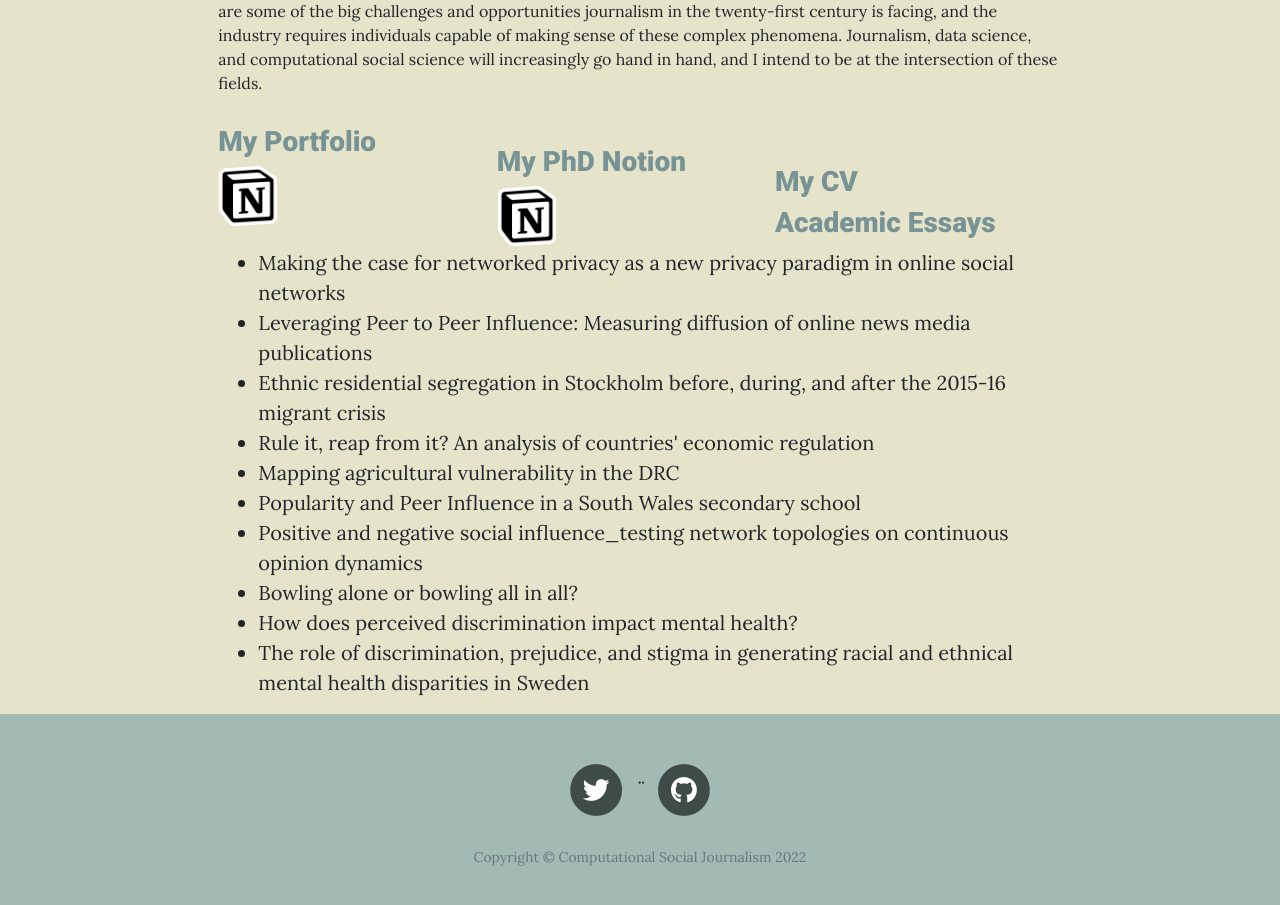
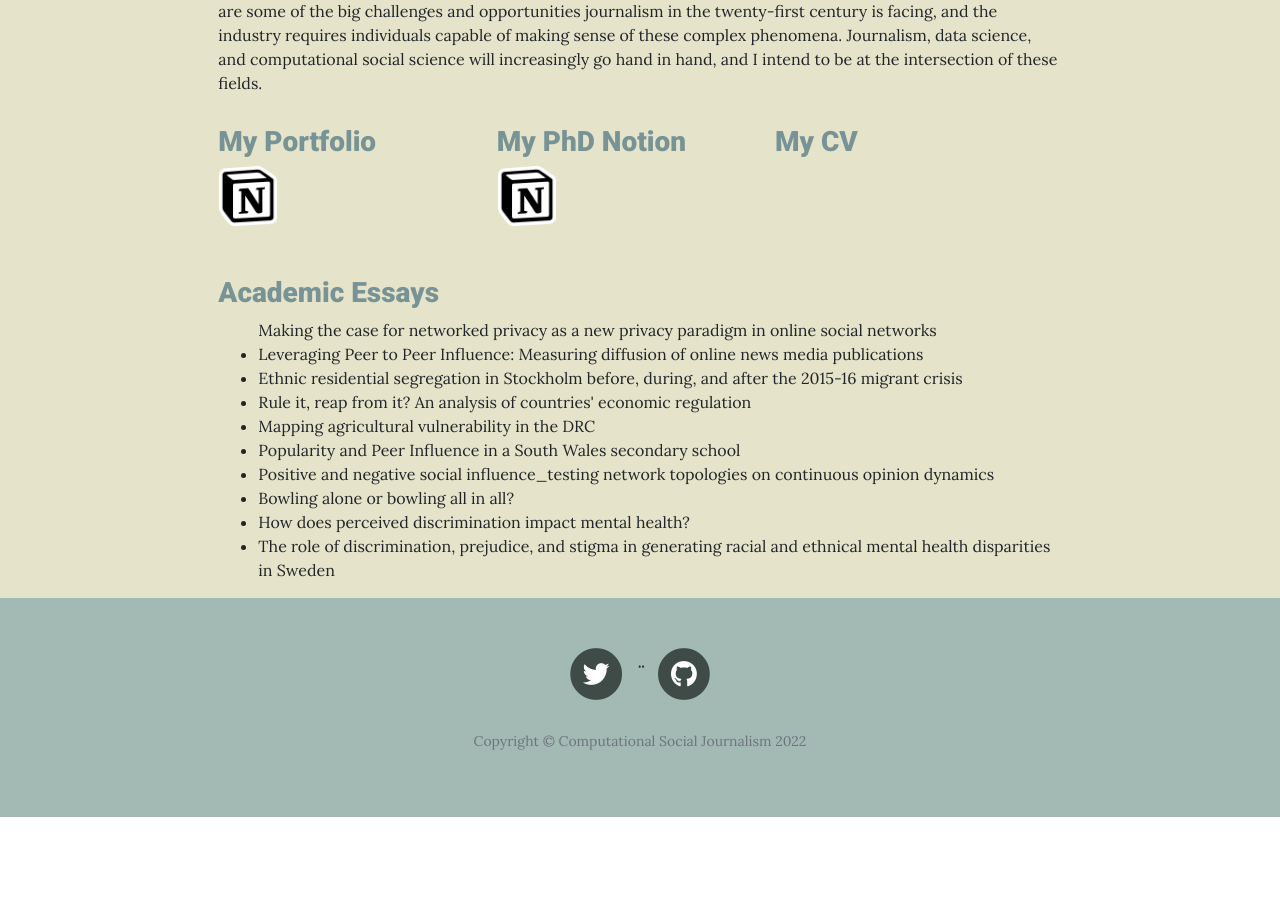
Before and after one commit to simonabisiani/simonabisiani_old_website, a website: page index.html in a window 1280 px wide. Shown: the part 1725-2630 px from the top of the page. After the commit the page ends 2542 px from the top, so only its background shows below. Drawn offline with nearby package versions, Linux system fonts and the light colour scheme.

Commit message:
Update index.html

```diff
--- a/index.html
+++ b/index.html
@@ -61,17 +61,18 @@
             alt="Portfolio" style="width:60px;height:60px;"></a>        </div>
 
         <div style="background-color: #E5E3C9; width:33%; float:left;">
-    <h2 class="section-heading" style = "padding-top:20px; font-family: 'Roboto', sans-serif; color: #789395; font-size: 28px;">My PhD Notion</h2>
+    <h2 class="section-heading" style = "font-family: 'Roboto', sans-serif; color: #789395; font-size: 28px;">My PhD Notion</h2>
  <a href="https://simonabisiani.notion.site/Home-7a1dee804e3f4fedb89205b468253f69"><img src="img/Notion_app_logo.png"
             alt="PhD Notion" style="width:60px;height:60px;"></a>        </div>
 
               <div style="background-color: #E5E3C9; width:33%; float:left;">
 
-          <h2 class="section-heading" href="projects/CV_Spring22_SimonaBisiani.pdf" style = "padding-top:40px; font-family: 'Roboto', sans-serif; color: #789395; font-size: 28px;">My CV</h2></div>
+          <h2 class="section-heading" href="projects/CV_Spring22_SimonaBisiani.pdf" style = "font-family: 'Roboto', sans-serif; color: #789395; font-size: 28px;">My CV</h2></div>
 
-          <h2 class="section-heading" style = "padding-top:20px; font-family: 'Roboto', sans-serif; color: #789395; font-size: 28px;">Academic Essays</h2>
+          <div style="background-color: #E5E3C9; width:100%; float:left;">
+          <h2 class="section-heading" style = "padding-top:50px; font-family: 'Roboto', sans-serif; color: #789395; font-size: 28px;">Academic Essays</h2>
 
-          <ul>
+          <ul style = "font-size: 16px;>
             <li><a href="projects/BigDataEssay.pdf">Making the case for networked privacy as a new privacy paradigm in online social networks</a></li>
             <li><a href="projects/Leveraging peer-to-peer effects_measuring diffusion in online news meda publications.pdf" >Leveraging Peer to Peer Influence: Measuring diffusion of online news media publications</a></li>
             <li><a href="projects/Ethnic residential segregation in Stockholm before, during, and after the 2015-16 migrant crisis.pdf" >Ethnic residential segregation in Stockholm before, during, and after the 2015-16 migrant crisis</a></li>
@@ -83,6 +84,7 @@
             <li><a href="projects/How does perceived discrimination impact mental health.pdf" >How does perceived discrimination impact mental health?</a></li>
             <li><a href="projects/The role of discrimination, prejudice, and stigma in generating racial and ethnical mental health disparities in Sweden.pdf" >The role of discrimination, prejudice, and stigma in generating racial and ethnical mental health disparities in Sweden</a></li>
           </ul>
+            </div>
         </div>
       </div>
     </div>
```
